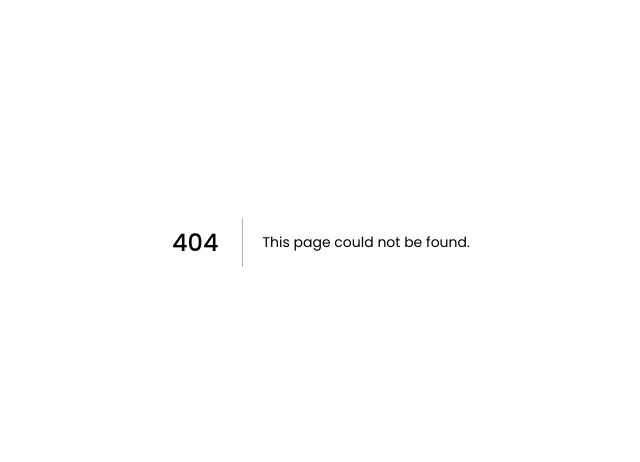
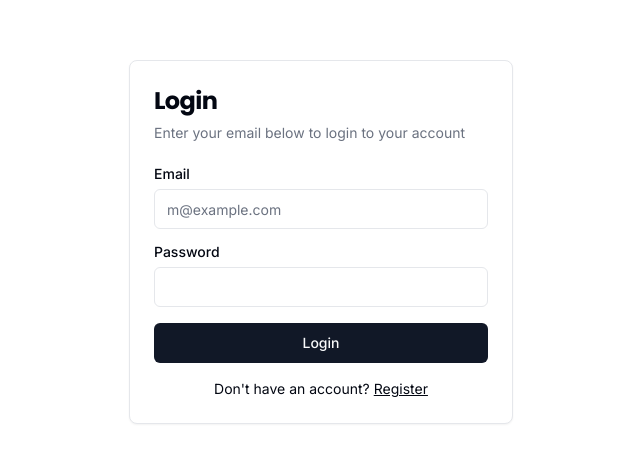
Before and after one commit to Asif-102/brain-bridge, a Next.js app: page /login in a window 1280 px wide. Before the commit this address had no page. Shown: the part 158-620 px from the top of the page, without its empty margins (319-959 px from the left). Built offline with nearby package versions, Linux system fonts and the light colour scheme.

Commit message:
added login page just

```diff
--- /dev/null
+++ b/app/login/_components/login-form.jsx
@@ -0,0 +1,56 @@
+import Link from "next/link";
+
+import { Button } from "@/components/ui/button";
+import {
+  Card,
+  CardContent,
+  CardDescription,
+  CardHeader,
+  CardTitle,
+} from "@/components/ui/card";
+import { Input } from "@/components/ui/input";
+import { Label } from "@/components/ui/label";
+
+export function LoginForm() {
+  return (
+    <Card className="mx-auto max-w-sm w-full">
+      <CardHeader>
+        <CardTitle className="text-2xl">Login</CardTitle>
+        <CardDescription>
+          Enter your email below to login to your account
+        </CardDescription>
+      </CardHeader>
+      <CardContent>
+        <div className="grid gap-4">
+          <div className="grid gap-2">
+            <Label htmlFor="email">Email</Label>
+            <Input
+              id="email"
+              type="email"
+              placeholder="m@example.com"
+              required
+            />
+          </div>
+          <div className="grid gap-2">
+            <div className="flex items-center">
+              <Label htmlFor="password">Password</Label>
+              {/* <Link href="#" className="ml-auto inline-block text-sm underline">
+                Forgot your password?
+              </Link> */}
+            </div>
+            <Input id="password" type="password" required />
+          </div>
+          <Button type="submit" className="w-full">
+            Login
+          </Button>
+        </div>
+        <div className="mt-4 text-center text-sm">
+          Don&apos;t have an account?{" "}
+          <Link href="register" className="underline">
+            Register
+          </Link>
+        </div>
+      </CardContent>
+    </Card>
+  );
+}
--- /dev/null
+++ b/app/login/page.jsx
@@ -0,0 +1,12 @@
+import { LoginForm } from "./_components/login-form";
+
+const LoginPage = () => {
+  return (
+    <div className="w-full flex-col h-screen flex items-center justify-center">
+      <div className="container">
+        <LoginForm />
+      </div>
+    </div>
+  );
+};
+export default LoginPage;
--- a/app/register/_components/signup-form.jsx
+++ b/app/register/_components/signup-form.jsx
@@ -36,7 +36,8 @@
       const password = formData.get("password");
       const confirmPassword = formData.get("confirmPassword");
 
-      const userRole = role === "student" || "instructor" ? role : "student";
+      const userRole =
+        role === "student" || role === "instructor" ? role : "student";
 
       const response = await fetch("/api/register", {
         method: "POST",
```
